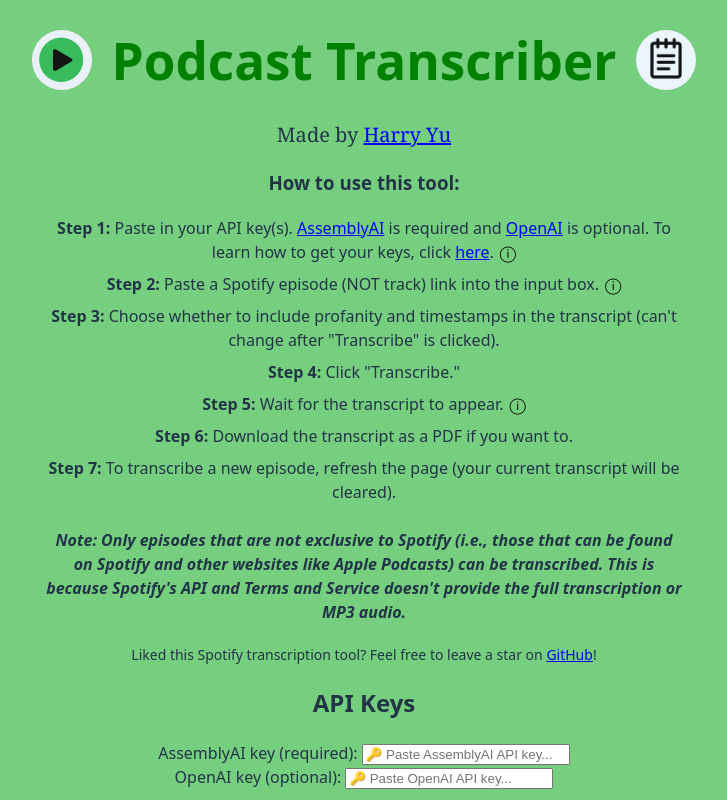
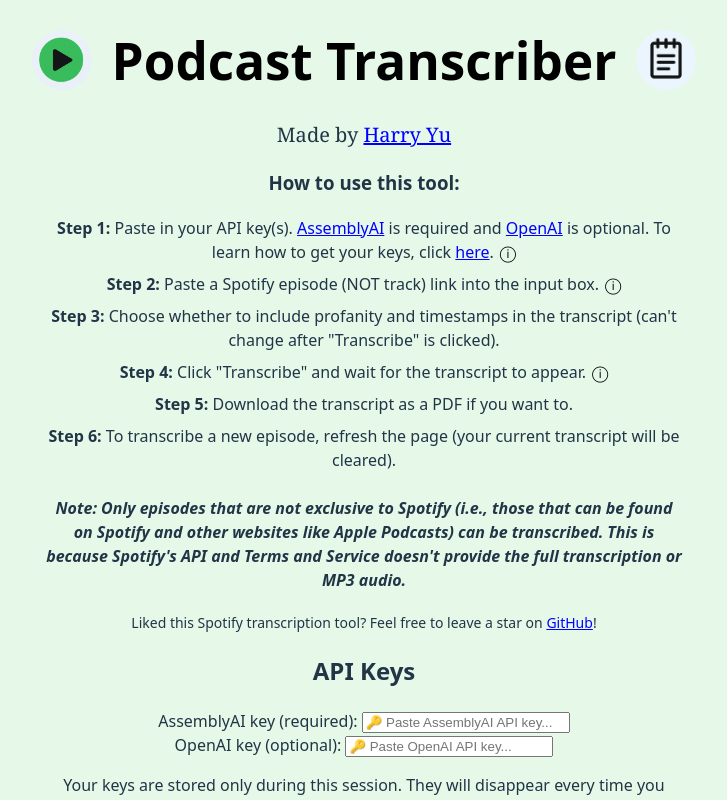
Before and after one commit to harry23yu/PodcastTranscriber, a React (Vite) app in the folder frontend/: page / in a window 1280 px wide. Shown: the top 800 px of the page, without its empty margins (276-1003 px from the left). Built offline with nearby package versions, Linux system fonts and the light colour scheme.

Commit message:
Changed background color and title color to pale green and black, respectively

```diff
--- a/frontend/src/components/Instructions.jsx
+++ b/frontend/src/components/Instructions.jsx
@@ -24,9 +24,7 @@
               <div style={{ marginBottom: '8px' }} />
               <b>Step 3: </b>Choose whether to include profanity and timestamps in the transcript (can't change after "Transcribe" is clicked).
               <div style={{ marginBottom: '8px' }} />
-              <b>Step 4: </b>Click "Transcribe."
-              <div style={{ marginBottom: '8px' }} />
-              <b>Step 5: </b>Wait for the transcript to appear.
+              <b>Step 4: </b>Click "Transcribe" and wait for the transcript to appear.
               <span className="tooltip">
                 ⓘ
                 <span className="tooltiptext">
@@ -34,9 +32,9 @@
                 </span>
               </span>
               <div style={{ marginBottom: '8px' }} />
-              <b>Step 6: </b>Download the transcript as a PDF if you want to.
+              <b>Step 5: </b>Download the transcript as a PDF if you want to.
               <div style={{ marginBottom: '8px' }} />
-              <b>Step 7: </b>To transcribe a new episode, refresh the page (your current transcript will be cleared).
+              <b>Step 6: </b>To transcribe a new episode, refresh the page (your current transcript will be cleared).
             </div>
           <br></br>
           <b><i>Note: Only episodes that are not exclusive to Spotify (i.e., those that can be found on Spotify and other websites like Apple Podcasts) can be transcribed. This is because Spotify's API and Terms and Service doesn't provide the full transcription or MP3 audio.</i></b>
--- a/frontend/src/index.css
+++ b/frontend/src/index.css
@@ -23,7 +23,7 @@
 }
 
 body {
-  background-color: #76cf7f;
+  background-color: #E6F9E9;
   margin: 0;
   display: flex;
   flex-direction: column;
@@ -97,7 +97,7 @@
 }
 
 h1 {
-  color: green;
+  color: black;
   text-align: center;
   margin-top: 2rem;
   margin-bottom: 2rem;
```
Also changed, not shown: 1 other file (tests, documents, lock files or other folders).
